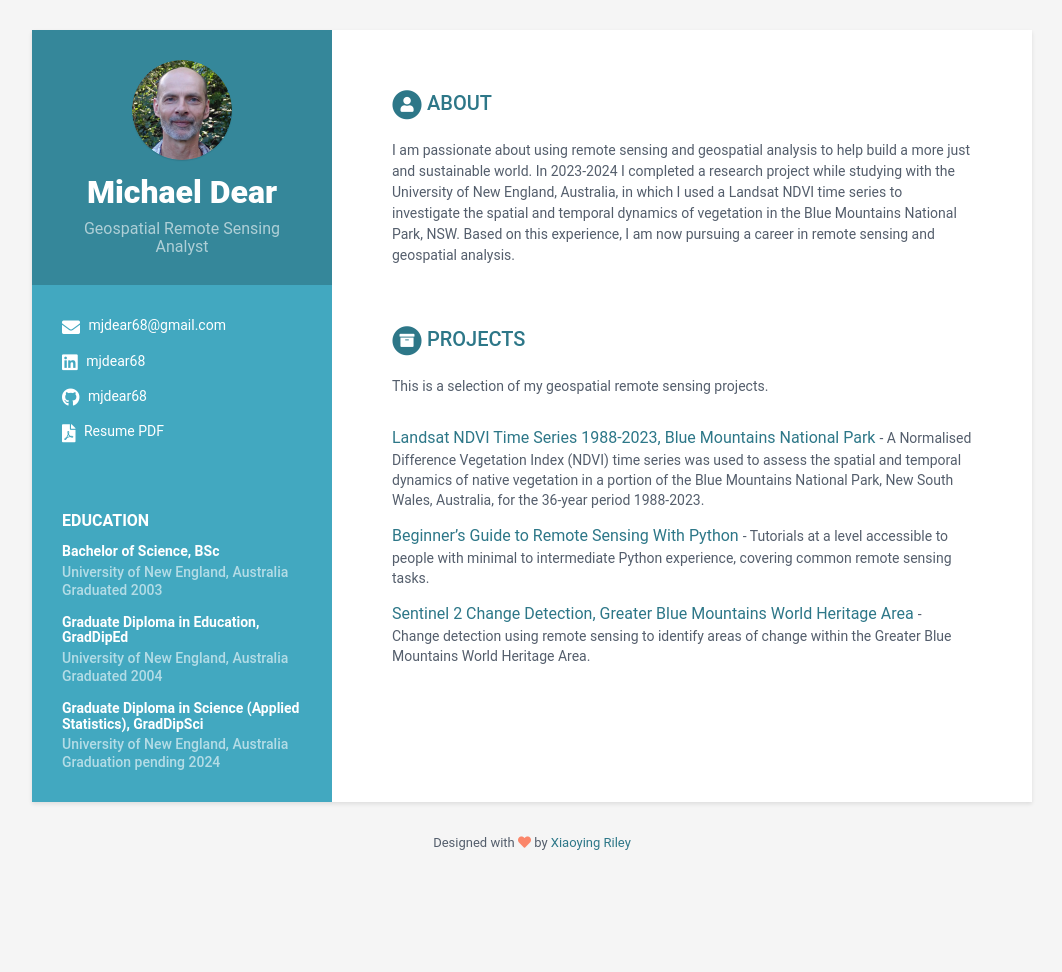
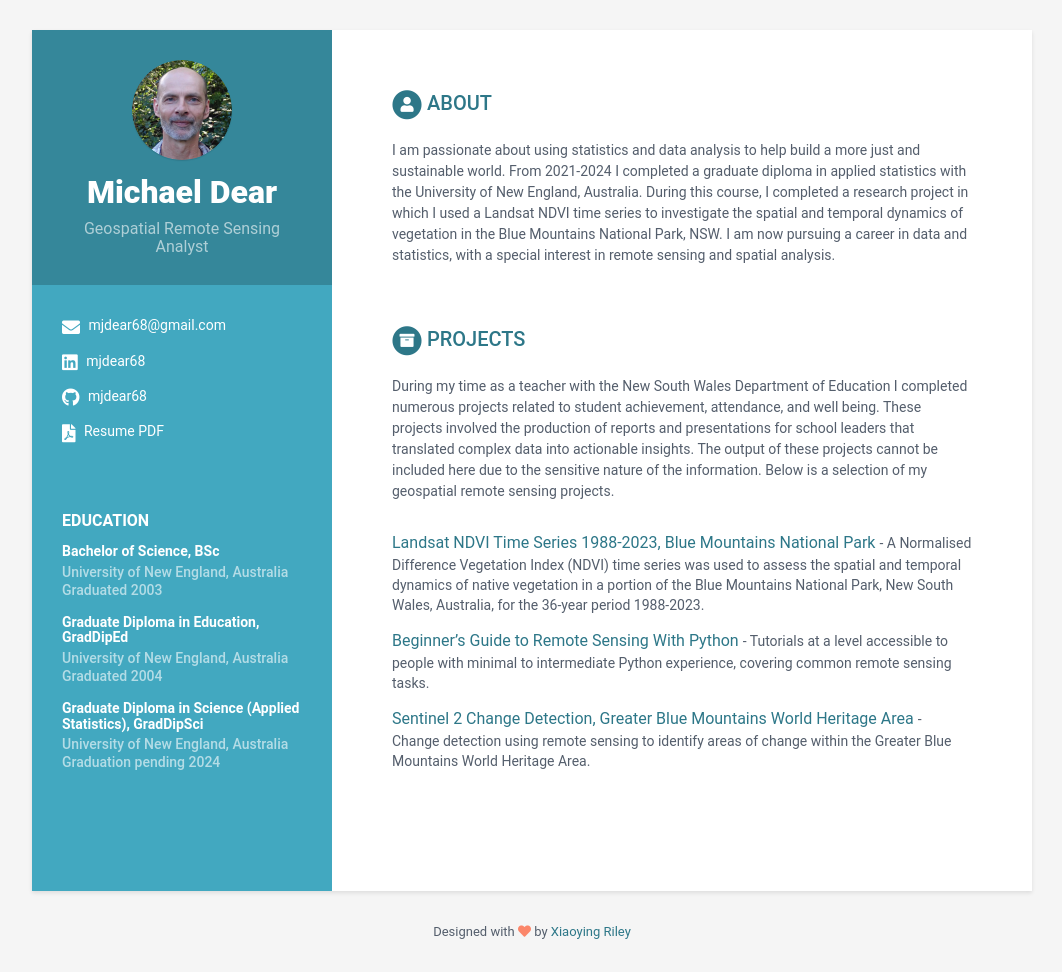
Before and after one commit to mjdear68/Portfolio, a Jekyll site: the page built from index.html, in a window 1280 px wide. Shown: the whole page, without its empty margins (108-1170 px from the left). Built offline with Jekyll 4.4.1, drawn with Linux system fonts in a browser that asks for light colours; before the commit the page ends 900 px from its top, so only the background shows below that.

Commit message:
data.yml: updated About and Projects text

```diff
--- a/_data/data.yml
+++ b/_data/data.yml
@@ -57,7 +57,7 @@ sidebar:
 career-profile:
     title: About
     summary: |
-        I am passionate about using remote sensing and geospatial analysis to help build a more just and sustainable world. In 2023-2024 I completed a research project while studying with the University of New England, Australia, in which I used a Landsat NDVI time series to investigate the spatial and temporal dynamics of vegetation in the Blue Mountains National Park, NSW. Based on this experience, I am now pursuing a career in remote sensing and geospatial analysis.
+        I am passionate about using statistics and data analysis to help build a more just and sustainable world. From 2021-2024 I completed a graduate diploma in applied statistics with the University of New England, Australia. During this course, I completed a research project in which I used a Landsat NDVI time series to investigate the spatial and temporal dynamics of vegetation in the Blue Mountains National Park, NSW. I am now pursuing a career in data and statistics, with a special interest in remote sensing and spatial analysis.
 
 
 education:
@@ -80,7 +80,9 @@ education:
 projects:
     title: Projects
     intro: >
-      This is a selection of my geospatial remote sensing projects.
+      During my time as a teacher with the New South Wales Department of Education I completed numerous projects related to student achievement, attendance, and well being. These projects involved the production of reports and presentations for school leaders that translated complex data into actionable insights. The output of these projects cannot be included here due to the sensitive nature of the information.
+
+      Below is a selection of my geospatial remote sensing projects.
     assignments:
       - title: Landsat NDVI Time Series 1988-2023, Blue Mountains National Park
         link: "projects/bm_np_1988_2023.html"
```
Also changed, not shown: .github/workflows/blank.yml (deleted), img/BGtoRS.png (deleted), img/BMNP.png (deleted), img/mdear_profile_pic_round_800x800.png (deleted), 4 other files.
